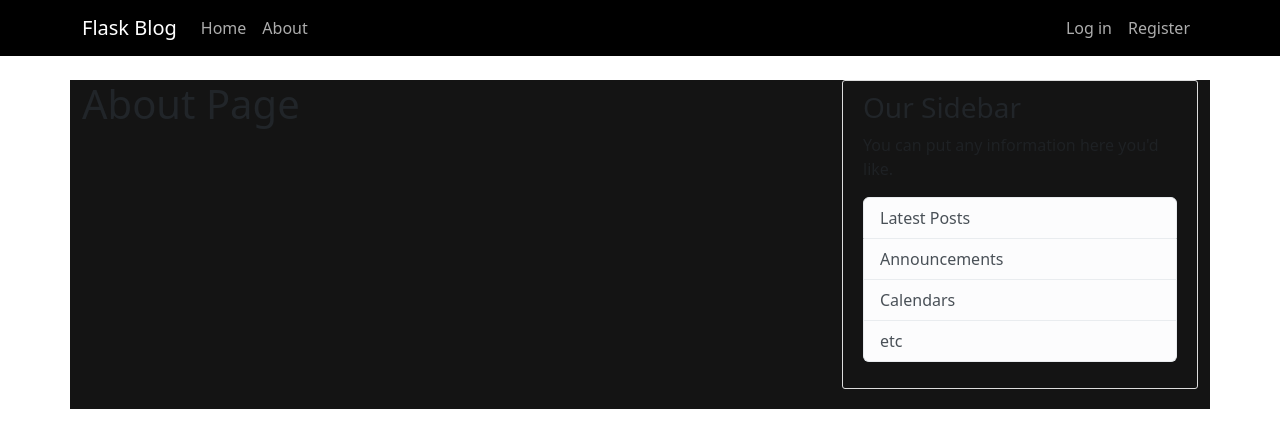
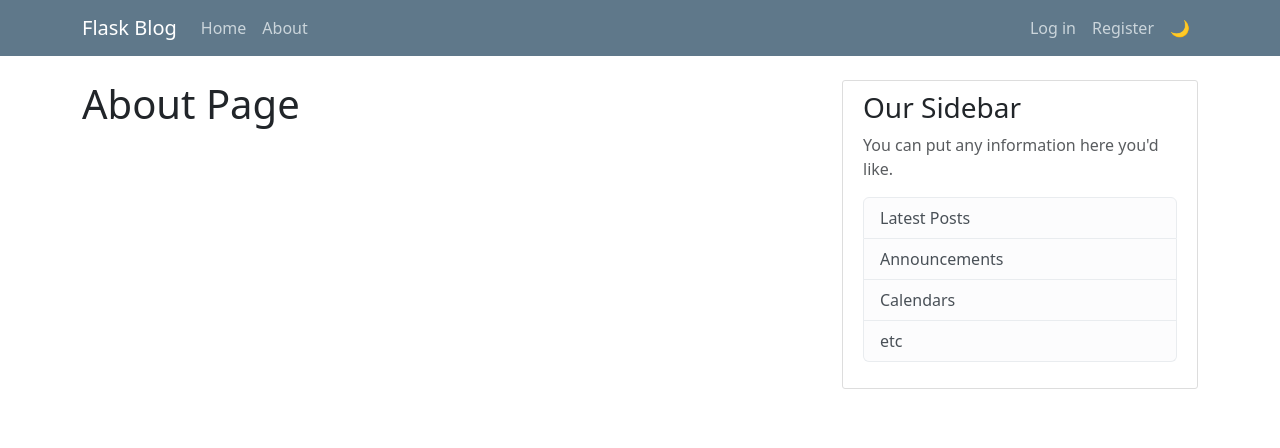
Before and after one commit to vlajksanyee/flask_web_app, a Flask app: page /about in a window 1280 px wide. Shown: the top 448 px of the page. Run offline with Flask 3, Linux system fonts and the light colour scheme.

Commit message:
feat(darkmode): add moon icon to navbar

```diff
--- a/flaskblog/templates/layout.html
+++ b/flaskblog/templates/layout.html
@@ -4,7 +4,7 @@
 <head>
     <meta charset="UTF-8">
     <meta name="viewport" content="width=device-width, initial-scale=1.0">
-    <link rel="stylesheet" href="{{ url_for('static', filename='dark.css') }}">
+    <link rel="stylesheet" href="{{ url_for('static', filename='dark.css') if session.get('theme') == 'dark' else url_for('static', filename='main.css') }}">
     {% if title %}
     <title>Flask Blog - {{ title }}</title>
     {% else %}
@@ -39,6 +39,7 @@
                             <a class="nav-item nav-link" href="{{ url_for('users.login') }}">Log in</a>
                             <a class="nav-item nav-link" href="{{ url_for('users.register') }}">Register</a>
                         {% endif %}
+                        <a href="{{ url_for('main.toggle_theme', current_page=request.path) }}" class="nav-link nav-item moon-icon">&#127769;</a>
                     </div>
                 </div>
             </div>
```
